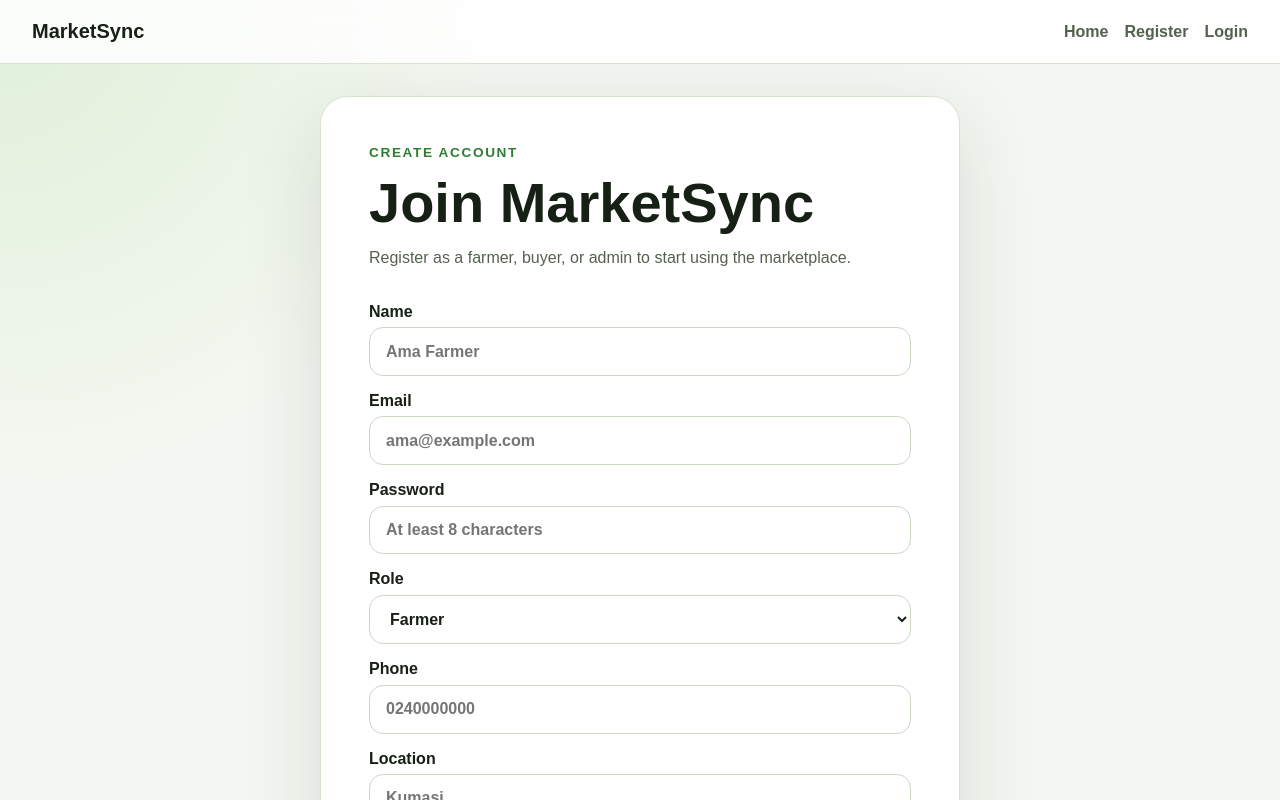
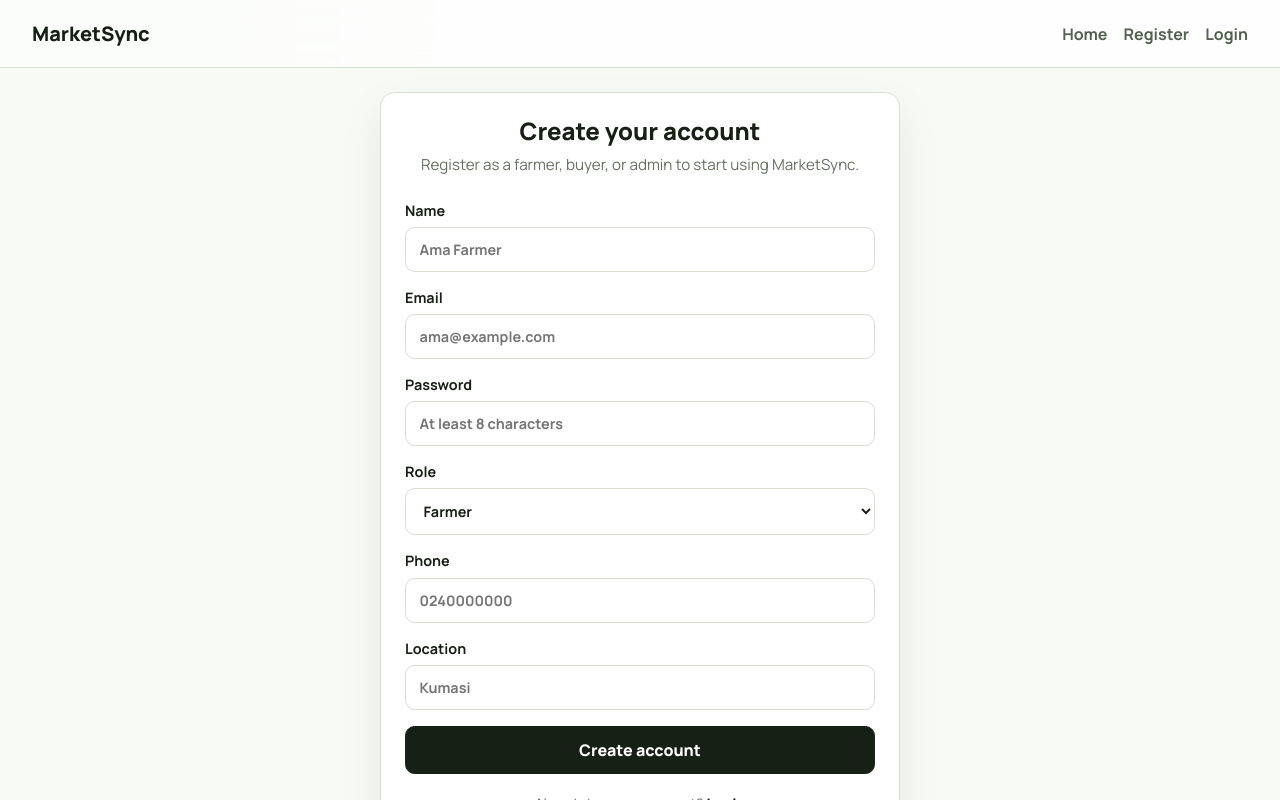
Before and after one commit to jimamuto/marketsync, a Next.js app: page /register in a window 1280 px wide. Shown: the top 800 px of the page. Built offline with nearby package versions, Linux system fonts and the light colour scheme; no server answers.

Commit message:
design:redesign login and logout page

```diff
--- a/src/app/farmer/page.tsx
+++ b/src/app/farmer/page.tsx
@@ -28,12 +28,6 @@ export default function FarmerPage(){
         title="Crop Planning calender"
         description="Track planting cycles,upcoming harvests, and active buyer bookings"
       />
-    <section className= "dashboard-header">
-        <p className="eyebrow"> Farmer Dashboard</p>
-        <h1>Crop Planning Calender</h1>
-        <p className="dashboard-intro">
-        Track planting cycles upcoming harvests and active buyer bookings</p>
-      </section>
 
       <section className="dashboard-grid">
         <DashboardCard className="calender-card">
--- a/src/app/globals.css
+++ b/src/app/globals.css
@@ -15,12 +15,13 @@ html,
 body {
   min-height: 100%;
   margin: 0;
+  overscroll-behavior: none;
 }
 
 body {
   background: radial-gradient(circle at top left, #dff0d8, transparent 30%), var(--background);
   color: var(--foreground);
-  font-family: Arial, Helvetica, sans-serif;
+  font-family: var(--font-manrope), system-ui, sans-serif;
 }
 
 .page-shell {
@@ -487,3 +488,304 @@ h1 {
        flex-direction: column;
      }
    }
+
+/* Shadcn-inspired login layout using regular CSS class names. */
+.split-auth-page {
+  display: grid;
+  min-height: calc(100vh - 73px);
+  background: #f8faf5;
+}
+
+.split-auth-panel {
+  display: flex;
+  flex-direction: column;
+  gap: 1rem;
+  padding: 1.5rem;
+}
+
+.auth-brand-row {
+  display: flex;
+  justify-content: center;
+}
+
+.auth-brand-link {
+  display: inline-flex;
+  align-items: center;
+  gap: 0.5rem;
+  color: #162015;
+  font-weight: 700;
+  text-decoration: none;
+}
+
+.auth-brand-icon {
+  display: inline-flex;
+  width: 1.6rem;
+  height: 1.6rem;
+  align-items: center;
+  justify-content: center;
+  border-radius: 0.45rem;
+  background: #2f7d32;
+  color: #ffffff;
+  font-size: 0.85rem;
+  font-weight: 800;
+}
+
+.split-auth-content {
+  display: flex;
+  flex: 1;
+  align-items: center;
+  justify-content: center;
+}
+
+.modern-auth-card {
+  width: min(360px, 100%);
+}
+
+.auth-heading-block {
+  margin-bottom: 1.5rem;
+  text-align: center;
+}
+
+.auth-heading-block h1 {
+  max-width: none;
+  margin: 0 0 0.5rem;
+  font-size: 1.65rem;
+  line-height: 1.2;
+}
+
+.auth-heading-block p {
+  margin: 0;
+  color: #66715f;
+  font-size: 0.95rem;
+  line-height: 1.5;
+}
+
+.modern-auth-form {
+  display: flex;
+  flex-direction: column;
+  gap: 1rem;
+}
+
+.modern-field {
+  display: flex;
+  flex-direction: column;
+  gap: 0.45rem;
+  color: #162015;
+  font-size: 0.9rem;
+  font-weight: 650;
+}
+
+.modern-field input {
+  width: 100%;
+  border: 1px solid #d8ded2;
+  border-radius: 0.65rem;
+  background: #ffffff;
+  color: #162015;
+  font: inherit;
+  padding: 0.75rem 0.85rem;
+  outline: none;
+}
+
+.modern-field input:focus {
+  border-color: #2f7d32;
+  box-shadow: 0 0 0 3px rgba(47, 125, 50, 0.14);
+}
+
+.modern-primary-button {
+  width: 100%;
+  border: 0;
+  border-radius: 0.65rem;
+  background: #162015;
+  color: #ffffff;
+  cursor: pointer;
+  font: inherit;
+  font-weight: 700;
+  padding: 0.8rem 1rem;
+}
+
+.modern-primary-button:hover {
+  background: #2f7d32;
+}
+
+.modern-primary-button:disabled {
+  cursor: not-allowed;
+  opacity: 0.65;
+}
+
+.modern-auth-footer {
+  margin: 1.5rem 0 0;
+  color: #66715f;
+  font-size: 0.9rem;
+  text-align: center;
+}
+
+.modern-auth-footer a {
+  color: #162015;
+  font-weight: 700;
+  text-underline-offset: 4px;
+}
+
+.split-auth-image {
+  display: none;
+  position: relative;
+  min-height: 100%;
+  background:
+    linear-gradient(rgba(22, 32, 21, 0.15), rgba(22, 32, 21, 0.55)),
+    radial-gradient(circle at 25% 20%, rgba(223, 240, 216, 0.9), transparent 30%),
+    linear-gradient(135deg, #93b883, #2f7d32);
+  background-position: center;
+  background-size: cover;
+}
+
+.split-auth-image-overlay {
+  position: absolute;
+  right: 2rem;
+  bottom: 2rem;
+  left: 2rem;
+  max-width: 520px;
+  color: #ffffff;
+  font-size: 1.5rem;
+  font-weight: 750;
+  line-height: 1.25;
+}
+
+@media (min-width: 1024px) {
+  .split-auth-page {
+    grid-template-columns: 1fr 1fr;
+  }
+
+  .split-auth-panel {
+    padding: 2.5rem;
+  }
+
+  .auth-brand-row {
+    justify-content: flex-start;
+  }
+
+  .split-auth-image {
+    display: block;
+  }
+}
+
+/* Card-style login page based on the shadcn auth block, written in plain CSS. */
+.login-card-page {
+  display: flex;
+  min-height: calc(100vh - 73px);
+  align-items: center;
+  justify-content: center;
+  background: #f8faf5;
+  padding: 1.5rem;
+}
+
+.login-card-shell {
+  width: min(420px, 100%);
+  border: 1px solid #d8ded2;
+  border-radius: 0.9rem;
+  background: #ffffff;
+  box-shadow: 0 18px 45px rgba(22, 32, 21, 0.08);
+  padding: 1.5rem;
+}
+
+.login-card-header {
+  margin-bottom: 1.5rem;
+  text-align: center;
+}
+
+.login-card-header h1 {
+  max-width: none;
+  margin: 0 0 0.5rem;
+  color: #162015;
+  font-size: 1.5rem;
+  font-weight: 800;
+  line-height: 1.2;
+}
+
+.login-card-header p {
+  margin: 0;
+  color: #66715f;
+  font-size: 0.95rem;
+  line-height: 1.5;
+}
+
+.login-card-form {
+  display: flex;
+  flex-direction: column;
+  gap: 1rem;
+}
+
+.login-field {
+  display: flex;
+  flex-direction: column;
+  gap: 0.45rem;
+  color: #162015;
+  font-size: 0.9rem;
+  font-weight: 700;
+}
+
+.login-field input,
+.login-field select {
+  width: 100%;
+  border: 1px solid #d8ded2;
+  border-radius: 0.6rem;
+  background: #ffffff;
+  color: #162015;
+  font: inherit;
+  padding: 0.75rem 0.85rem;
+  outline: none;
+}
+
+.login-field input:focus,
+.login-field select:focus {
+  border-color: #2f7d32;
+  box-shadow: 0 0 0 3px rgba(47, 125, 50, 0.14);
+}
+
+.login-primary-button,
+.login-secondary-button {
+  width: 100%;
+  border-radius: 0.6rem;
+  cursor: pointer;
+  font: inherit;
+  font-weight: 800;
+  padding: 0.75rem 1rem;
+}
+
+.login-primary-button {
+  border: 1px solid #162015;
+  background: #162015;
+  color: #ffffff;
+}
+
+.login-primary-button:hover {
+  background: #2f7d32;
+  border-color: #2f7d32;
+}
+
+.login-secondary-button {
+  border: 1px solid #d8ded2;
+  background: #ffffff;
+  color: #162015;
+}
+
+.login-primary-button:disabled,
+.login-secondary-button:disabled {
+  cursor: not-allowed;
+  opacity: 0.65;
+}
+
+.register-card-shell {
+  width: min(520px, 100%);
+}
+
+.login-card-footer {
+  margin: 1.25rem 0 0;
+  color: #66715f;
+  font-size: 0.9rem;
+  text-align: center;
+}
+
+.login-card-footer a {
+  color: #162015;
+  font-weight: 800;
+  text-underline-offset: 4px;
+}
--- a/src/app/layout.tsx
+++ b/src/app/layout.tsx
@@ -1,6 +1,12 @@
 import type { Metadata } from "next";
+import { Manrope } from "next/font/google";
 import Navbar from "../components/Navbar";
 import "./globals.css";
+
+const manrope = Manrope({
+  subsets: ["latin"],
+  variable: "--font-manrope",
+});
 
 export const metadata: Metadata = {
   title: "MarketSync",
@@ -10,7 +16,7 @@ export const metadata: Metadata = {
 export default function RootLayout({ children }: Readonly<{ children: React.ReactNode }>) {
   return (
     <html lang="en">
-      <body>
+      <body className={manrope.variable}>
         <Navbar />
         {children}
       </body>
--- a/src/app/register/page.tsx
+++ b/src/app/register/page.tsx
@@ -1,5 +1,6 @@
 "use client";
 
+import Link from "next/link";
 import { FormEvent, useState } from "react";
 
 // creating template for Form with custom type RegisterForm
@@ -77,17 +78,16 @@ export default function RegisterPage() {
 
   // returning the html file and on submit triggers a function
   return (
-    <main className="auth-page">
-      <section className="auth-card">
-        <p className="eyebrow">Create account</p>
-        <h1>Join MarketSync</h1>
-        <p className="auth-intro">
-          Register as a farmer, buyer, or admin to start using the marketplace.
-        </p>
+    <main className="login-card-page">
+      <section className="login-card-shell register-card-shell">
+        <div className="login-card-header">
+          <h1>Create your account</h1>
+          <p>Register as a farmer, buyer, or admin to start using MarketSync.</p>
+        </div>
 
-        <form className="auth-form" onSubmit={handleSubmit}>
-          <label>
-            Name
+        <form className="login-card-form" onSubmit={handleSubmit}>
+          <label className="login-field">
+            <span>Name</span>
             <input
               type="text"
               value={form.name}
@@ -97,8 +97,8 @@ export default function RegisterPage() {
             />
           </label>
 
-          <label>
-            Email
+          <label className="login-field">
+            <span>Email</span>
             <input
               type="email"
               value={form.email}
@@ -108,8 +108,8 @@ export default function RegisterPage() {
             />
           </label>
 
-          <label>
-            Password
+          <label className="login-field">
+            <span>Password</span>
             <input
               type="password"
               value={form.password}
@@ -120,8 +120,8 @@ export default function RegisterPage() {
             />
           </label>
 
-          <label>
-            Role
+          <label className="login-field">
+            <span>Role</span>
             <select
               value={form.role}
               onChange={(event) => updateField("role", event.target.value)}
@@ -133,8 +133,8 @@ export default function RegisterPage() {
             </select>
           </label>
 
-          <label>
-            Phone
+          <label className="login-field">
+            <span>Phone</span>
             <input
               type="tel"
               value={form.phone}
@@ -143,8 +143,8 @@ export default function RegisterPage() {
             />
           </label>
 
-          <label>
-            Location
+          <label className="login-field">
+            <span>Location</span>
             <input
               type="text"
               value={form.location}
@@ -156,10 +156,14 @@ export default function RegisterPage() {
           {error && <p className="form-message form-error">{error}</p>}
           {message && <p className="form-message form-success">{message}</p>}
 
-          <button type="submit" disabled={isSubmitting}>
+          <button type="submit" className="login-primary-button" disabled={isSubmitting}>
             {isSubmitting ? "Creating account..." : "Create account"}
           </button>
         </form>
+
+        <p className="login-card-footer">
+          Already have an account? <Link href="/login">Login</Link>
+        </p>
       </section>
     </main>
   );
```
Also changed, not shown: src/app/login/page.tsx (+17 -17 lines).
